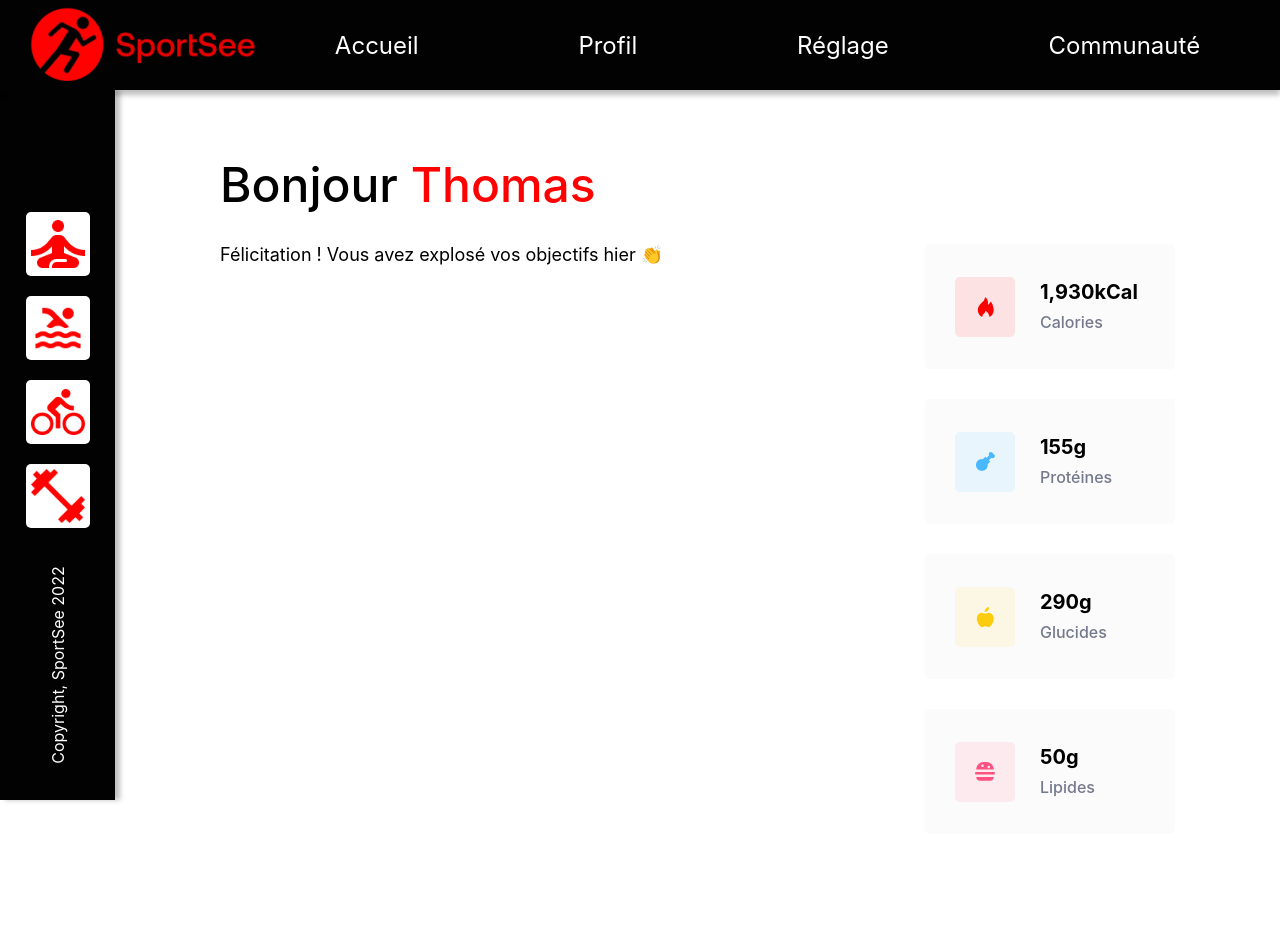
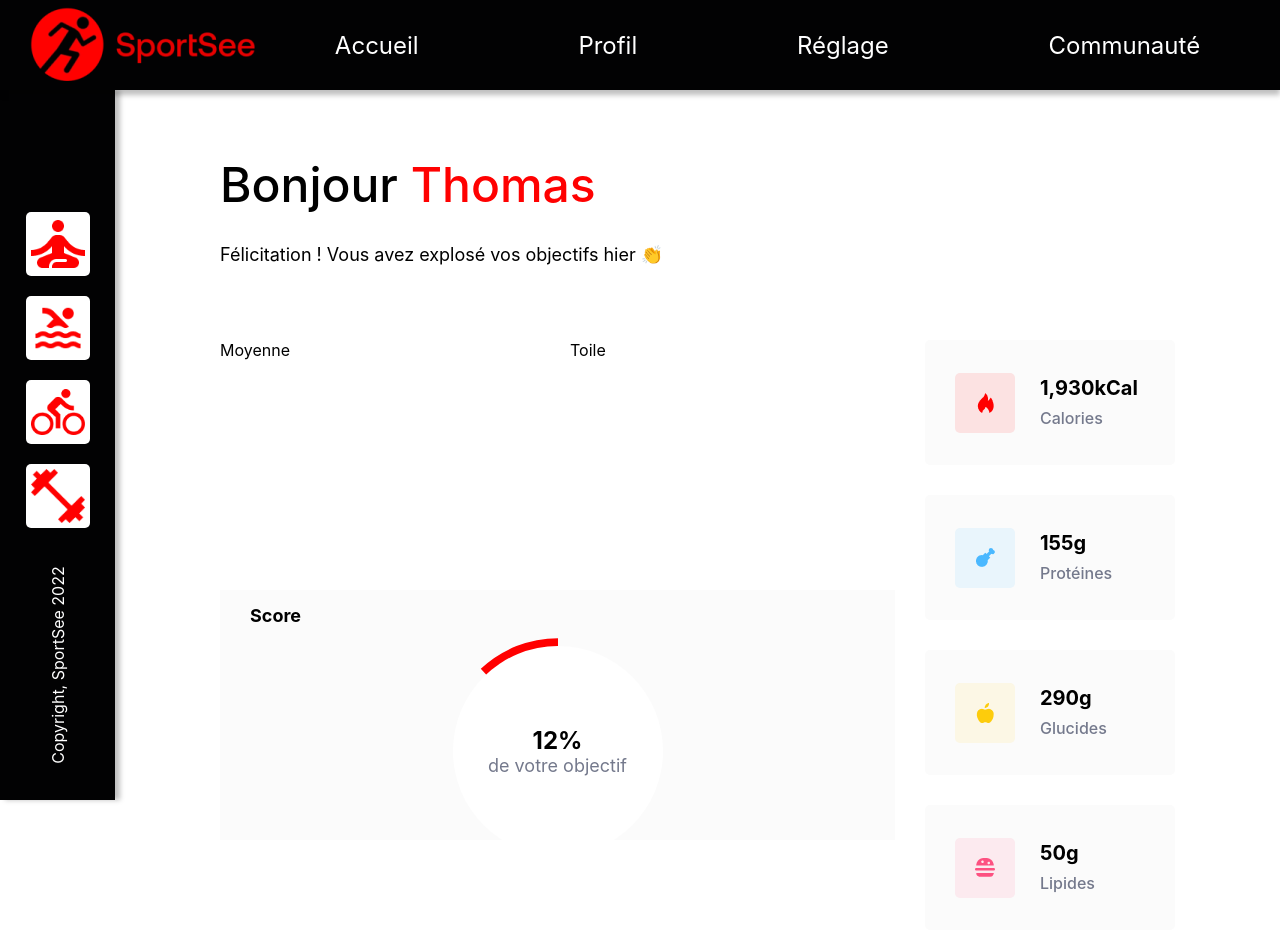
Before and after one commit to sebastien-d-me/SportSee, a React (Create React App) app in the folder sportsee/: page /dashboard/1 in a window 1280 px wide. Shown: the top 936 px of the page. Before the commit the page ends 864 px from the top, so only its background shows below. Built offline with nearby package versions, Linux system fonts and the light colour scheme.

Commit message:
Ajout graphique

```diff
--- a/sportsee/package.json
+++ b/sportsee/package.json
@@ -15,6 +15,7 @@
     "react-dom": "^18.0.0",
     "react-router-dom": "^6.3.0",
     "react-scripts": "5.0.1",
+    "recharts": "^2.1.9",
     "typescript": "^4.6.3",
     "web-vitals": "^2.1.4"
   },
--- /dev/null
+++ b/sportsee/src/components/Stats/Score/Score.css
@@ -0,0 +1,40 @@
+.score {
+    background-color: #fbfbfb;
+}
+
+/* Type */
+.type-stats {
+    display: block;
+    font-size: 18px;
+    font-weight: bold;
+    margin: 15px 0 0 30px;
+}
+
+/* Graphique */
+.score-graphique {
+    align-items: center;
+    display: flex;
+    justify-content: center;
+}
+
+/* Score */
+.pourcentage {
+    background-color: #ffffff;
+    border-radius: 50%;
+    color: #74798C;
+    display: flex;
+    flex-direction: column;
+    font-size: 18px;
+    height: 210px;
+    justify-content: center;
+    position: absolute;
+    text-align: center;
+    width: 210px;
+}
+
+.nombre-score {
+    color: #000;
+    display: block;
+    font-size: 24px;
+    font-weight: bold;
+}
--- /dev/null
+++ b/sportsee/src/components/Stats/Score/Score.tsx
@@ -0,0 +1,40 @@
+import "./Score.css";
+import PropTypes, { InferProps } from "prop-types";
+import { RadialBarChart, RadialBar } from "recharts";
+
+const ScorePropTypes = {
+    score: PropTypes.string.isRequired
+}
+
+type ScorePropTypes = InferProps<typeof ScorePropTypes>;
+Score.propTypes = ScorePropTypes;
+
+const data = [
+  {
+    "fill": "#FF0000",
+    "value": 12
+  },
+  {
+    "fill": "transparent",
+    "value": 100
+  }
+]
+
+function Score({ score }: ScorePropTypes) {
+  return (
+    <div className="score">
+      <span className="type-stats">Score</span>
+        <div className="score-graphique">
+          <RadialBarChart barSize={15} data={data} height={250} innerRadius="100%" startAngle={90} endAngle={450} width={250}>
+            <RadialBar dataKey="value"/>
+          </RadialBarChart>
+          <div className="pourcentage">
+            <span className="nombre-score">12%</span>
+            <span>de votre objectif</span>
+          </div>
+        </div>
+    </div>
+  )
+}
+
+export default Score;
--- a/sportsee/src/pages/Dashboard/Dashboard.css
+++ b/sportsee/src/pages/Dashboard/Dashboard.css
@@ -12,7 +12,24 @@
     font-weight: 400;
 }
 
+/* Liste des stats */
+.liste-stats {
+    display: flex;
+    flex-wrap: wrap;
+    gap: 0 25px;
+    margin-top: 75px;
+    position: absolute;
+    width: calc(100% - 280px);
+}
+
+.liste-stats > div {
+    flex-grow: 1;
+    height: 250px;
+    width: 250px;
+}
+
 /* Apports */
 .liste-apports {
     float: right;
+    margin-top: 75px;
 }
--- a/sportsee/src/pages/Dashboard/Dashboard.tsx
+++ b/sportsee/src/pages/Dashboard/Dashboard.tsx
@@ -1,17 +1,25 @@
 import "./Dashboard.css";
 import Prenom from "../../components/Prenom/Prenom";
 import Apport from "../../components/Apport/Apport";
+import Score from "../../components/Stats/Score/Score";
 
 function Dashboard() {
   return (
     <div className="container">
       <Prenom prenom="Thomas" />
       <span className="description">Félicitation ! Vous avez explosé vos objectifs hier 👏</span>
-      <div className="liste-apports">
-        <Apport photo="calories" quantite="1,930kCal" type="Calories" />
-        <Apport photo="proteines" quantite="155g" type="Protéines" />
-        <Apport photo="glucides" quantite="290g" type="Glucides" />
-        <Apport photo="lipides" quantite="50g" type="Lipides" />
+      <div>
+        <div className="liste-stats">
+          <div>Moyenne</div>
+          <div>Toile</div>
+          <Score score="0.12"/>
+        </div>
+        <div className="liste-apports">
+          <Apport photo="calories" quantite="1,930kCal" type="Calories" />
+          <Apport photo="proteines" quantite="155g" type="Protéines" />
+          <Apport photo="glucides" quantite="290g" type="Glucides" />
+          <Apport photo="lipides" quantite="50g" type="Lipides" />
+        </div>
       </div>
     </div>
   );
```
Also changed, not shown: 1 other file (tests, documents, lock files or other folders).
